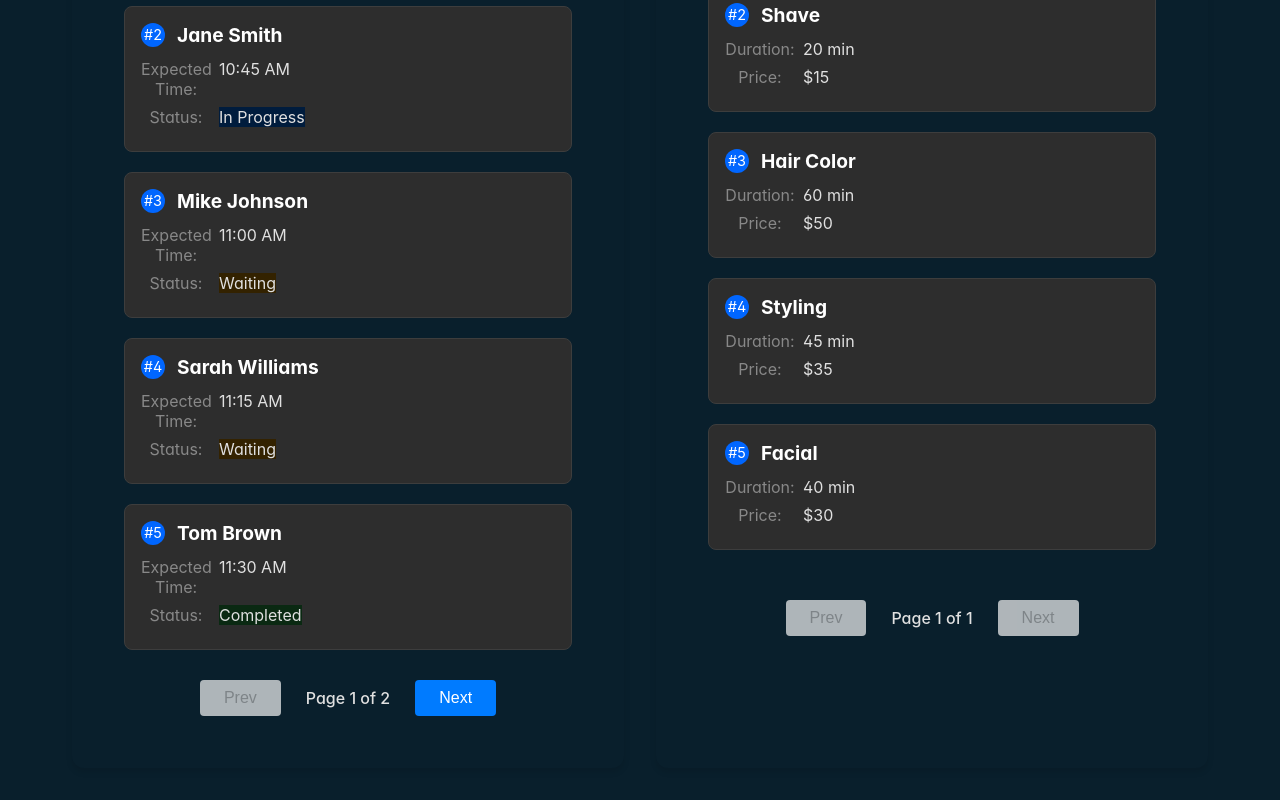
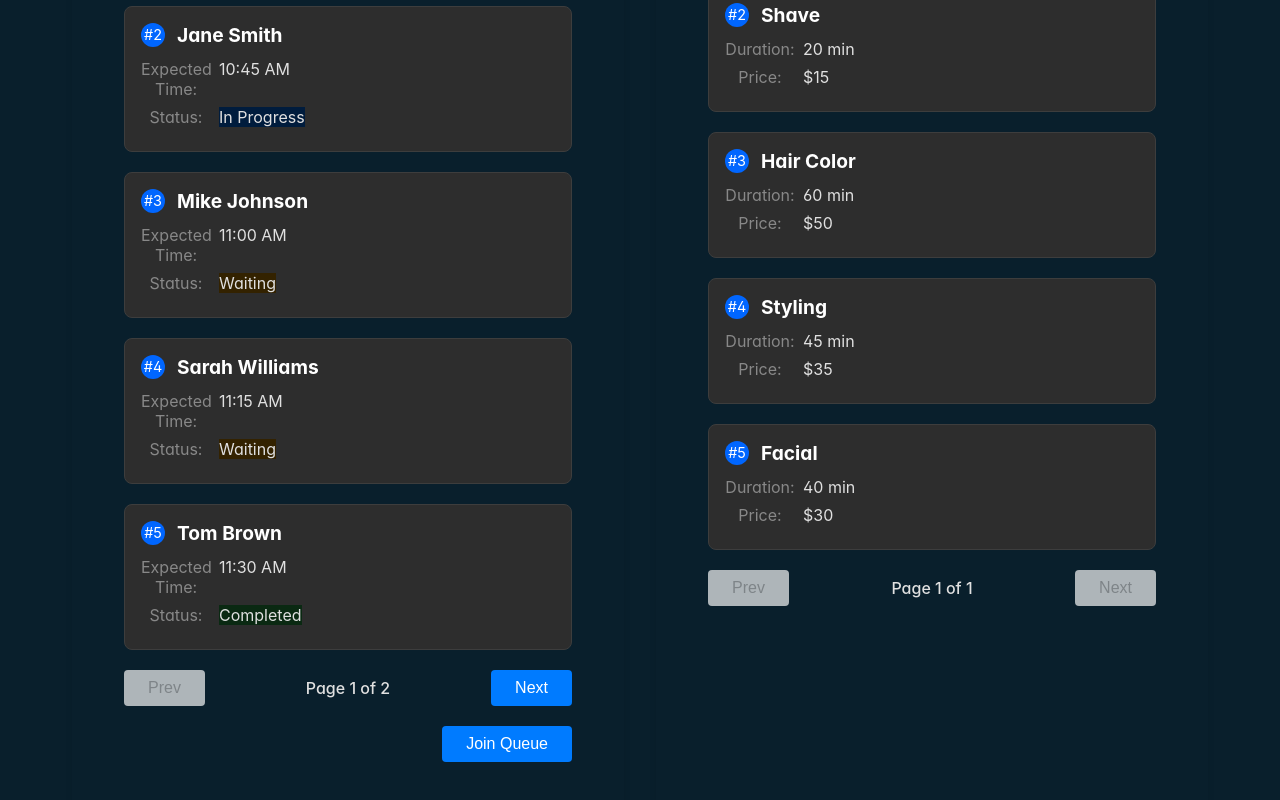
Before and after one commit to vansh017/Appointment-Manager-FE, a React (Create React App) app in the folder appointment-manager/: page /shop/1 in a window 1280 px wide. Shown: the part 409-1209 px from the top of the page. Built offline with nearby package versions, Linux system fonts and the light colour scheme.

Commit message:
join queue button added

```diff
--- a/appointment-manager/src/components/CustomerQueue/CustomerQueue.css
+++ b/appointment-manager/src/components/CustomerQueue/CustomerQueue.css
@@ -97,9 +97,8 @@ body {
 .pagination-controls {
   display: flex;
   align-items: center;
-  justify-content: center;
-  margin-top: 30px;
-  gap: 10px;
+  justify-content: space-between;
+  margin-bottom: 20px;
 }
 
 .pagination-button {
@@ -140,3 +139,13 @@ body {
   border-radius: 4px;
   border: 1px solid #ccc;
 }
+
+.queue-actions {
+  display: flex;
+  justify-content: flex-end;
+  margin-top: 10px;
+}
+
+.join-queue-button {
+  margin-left: 10px;
+}
--- a/appointment-manager/src/components/CustomerQueue/CustomerQueue.js
+++ b/appointment-manager/src/components/CustomerQueue/CustomerQueue.js
@@ -127,6 +127,17 @@ const CustomerQueue = () => {
           Next
         </Button>
       </div>
+
+      <div className="queue-actions">
+        <Button
+          onClick={() => {
+            /* Add your join queue logic here */
+          }}
+          className="join-queue-button"
+        >
+          Join Queue
+        </Button>
+      </div>
     </div>
   );
 };
```
